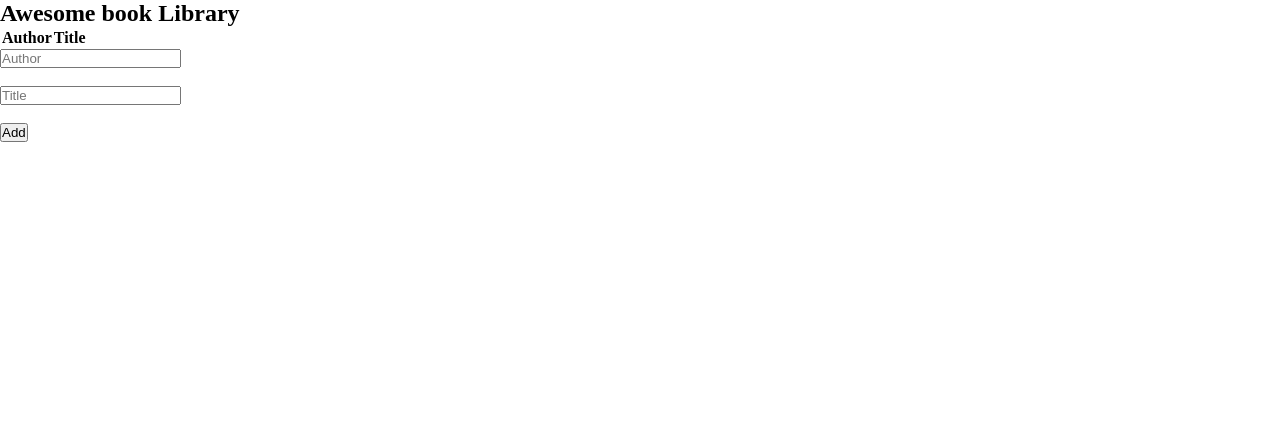
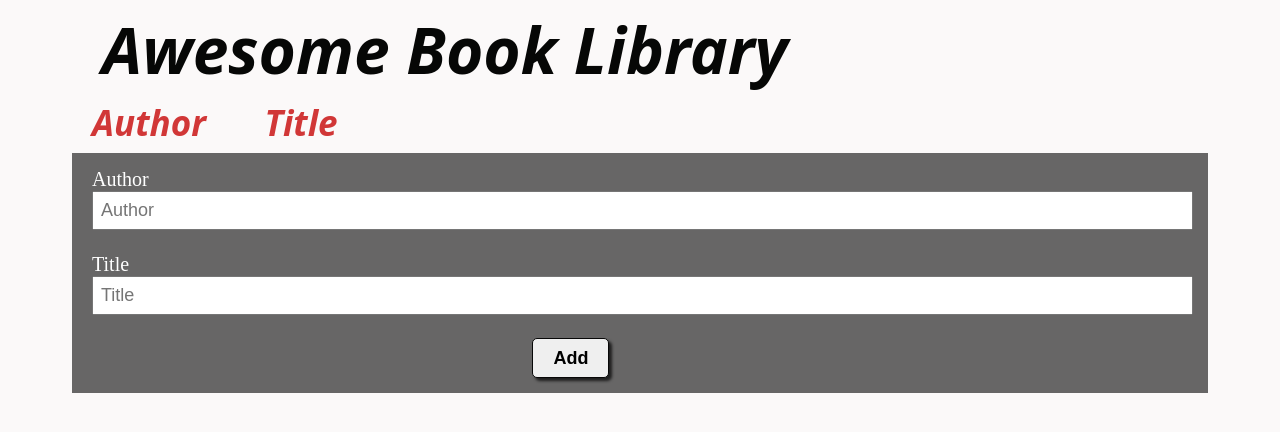
Before and after one commit to Prisca-tech/Awesome-Books-peer-programming-, a website: page index.html in a window 1280 px wide. Drawn offline with Linux system fonts and the light colour scheme.

Commit message:
add style to book

```diff
--- a/index.html
+++ b/index.html
@@ -8,7 +8,7 @@
 <link rel="stylesheet" href="style.css">
 </head>
 <body>
-    <h2>Awesome book Library</h2>
+    <h1>Awesome Book Library</h1>
     <table>
         <thead>
             <tr>
@@ -22,9 +22,13 @@
 
         </tbody>
     </table>
-    <form  id="form-Book">
-        <input type="text" name="Author" id="authorname" placeholder="Author"><br><br>
-        <input type="text" name="Title" id="titlename" placeholder="Title"><br><br>
+    <form  id="form-Book" class="form-book">
+        <label for="author">Author</label>
+        <input type="text" name="Author" id="authorname" placeholder="Author">
+        <br><br>
+        <label for="title">Title</label>
+        <input type="text" name="Title" id="titlename" placeholder="Title">
+        <br><br>
 
         <input type="submit" value="Add" id="addbutton" >
     </form>
--- a/style.css
+++ b/style.css
@@ -1,5 +1,86 @@
 * {
-  box-sizing: border-box;
   margin: 0;
   padding: 0;
+  box-sizing: border-box;
 }
+
+body {
+  flex-direction: column;
+  align-items: center;
+  padding: 8px;
+  width: 90%;
+  margin: auto;
+  background-color: rgba(233, 220, 220, 0.16);
+  height: 100vh;
+  gap: 10px;
+}
+
+h1 {
+  font-size: 64px;
+  font-family: 'Open Sans', sans-serif;
+  font-style: italic;
+  line-height: 24px;
+  color: rgb(6, 7, 6);
+  padding: 30px;
+}
+
+.form-book {
+  align-items: center;
+  gap: 30px;
+  width: 100%;
+  padding: 15px;
+  padding-left: 20px;
+  font-size: 20px;
+  background-color: rgba(5, 6, 6, 0.6);
+  color: #fff;
+}
+
+th {
+  color: rgb(209, 55, 55);
+}
+
+th,
+td {
+  width: 150px;
+  text-align: center;
+  padding: 5px;
+}
+
+td {
+  font-size: 20px;
+}
+
+thead {
+  font-family: 'Open Sans', sans-serif;
+  font-style: italic;
+  font-size: 35px;
+  text-align: center;
+}
+
+input[type=text] {
+  padding: 7px;
+  width: 100%;
+  font-size: 18px;
+}
+
+.delete {
+  margin-left: 47%;
+  padding: 3px 10px;
+  border: 2px solid rgb(8, 8, 8);
+  box-shadow: 3px 3px 3px rgba(0, 0, 0, 0.7);
+  font-weight: 900;
+  height: 30px;
+  border-radius: 5px;
+  margin-top: auto;
+}
+
+#addbutton {
+  margin-left: 40%;
+  padding: 5px 20px;
+  border: 1px solid rgb(8, 8, 8);
+  box-shadow: 3px 3px 3px rgba(0, 0, 0, 0.7);
+  font-weight: 700;
+  height: 40px;
+  border-radius: 5px;
+  font-size: 18px;
+}
```
